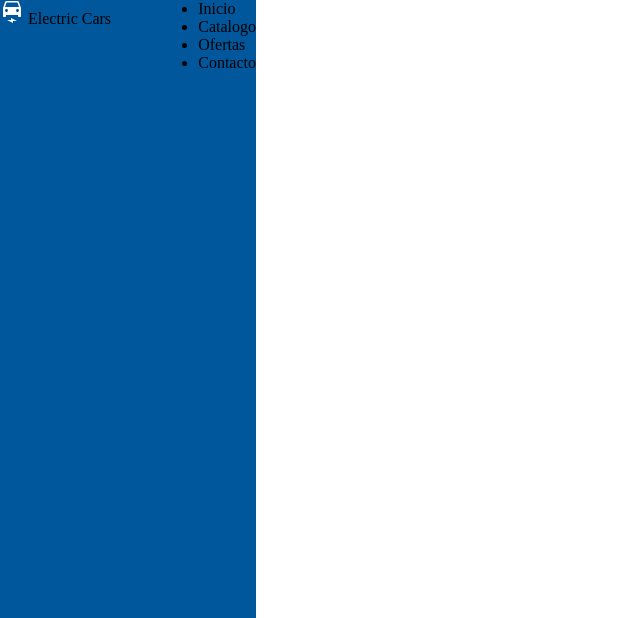
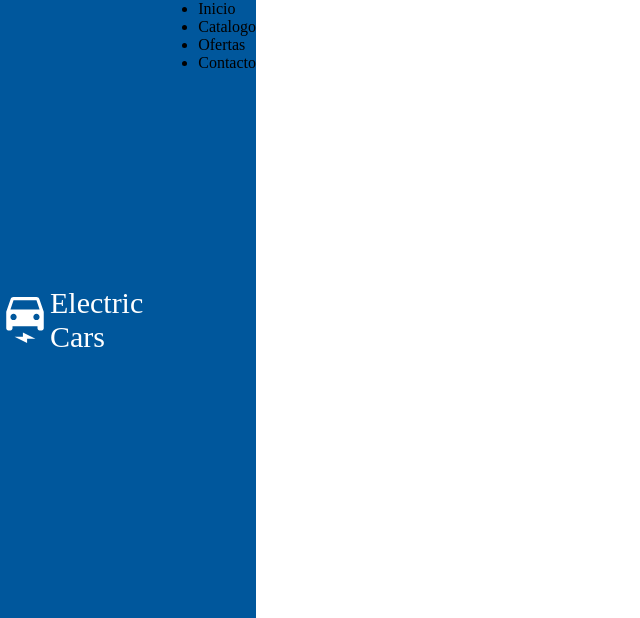
Before and after one commit to jorgelopezd/desafio3, a plain HTML site: page index.html in a window 1280 px wide. Shown: the top 618 px of the page, without its empty margins (0-640 px from the left). Drawn offline with Linux system fonts and the light colour scheme.

Commit message:
afinando detalles version movil

```diff
--- a/assets/css/style.css
+++ b/assets/css/style.css
@@ -10,6 +10,17 @@ nav{
     display: flex;
     flex-direction: row;
     justify-content: space-between;
+}
+.carlogo{
+  display: flex;
+  align-items: center;
+}
+.carlogo p{
+  color: white;
+}
+.carlogo img{
+  width: 50px;
+  height: 50px;
 }
 .menuburge{
   justify-content: space-around
@@ -44,14 +55,16 @@ p{
   font-size: 30px;
 }
 footer{
-    background-color: aquamarine;
+    background-color: #012f6b;
     height: 20vh;
     width: 20vw;
     display: flex;
     flex-direction: column;
     justify-content: center;
     align-items: center;
+    color: white;
 }
+
 
 
 @media screen and (max-width: 564px) {
--- a/index.html
+++ b/index.html
@@ -12,7 +12,7 @@
     <nav>
         <di class="carlogo">
             <img src="assets/img/carLogo.svg" alt="">
-            Electric Cars
+            <p>Electric Cars</p>
         </di>
         <div class="menuburge">
             <img src="assets/img/burgerIcon.svg" alt="">
```
